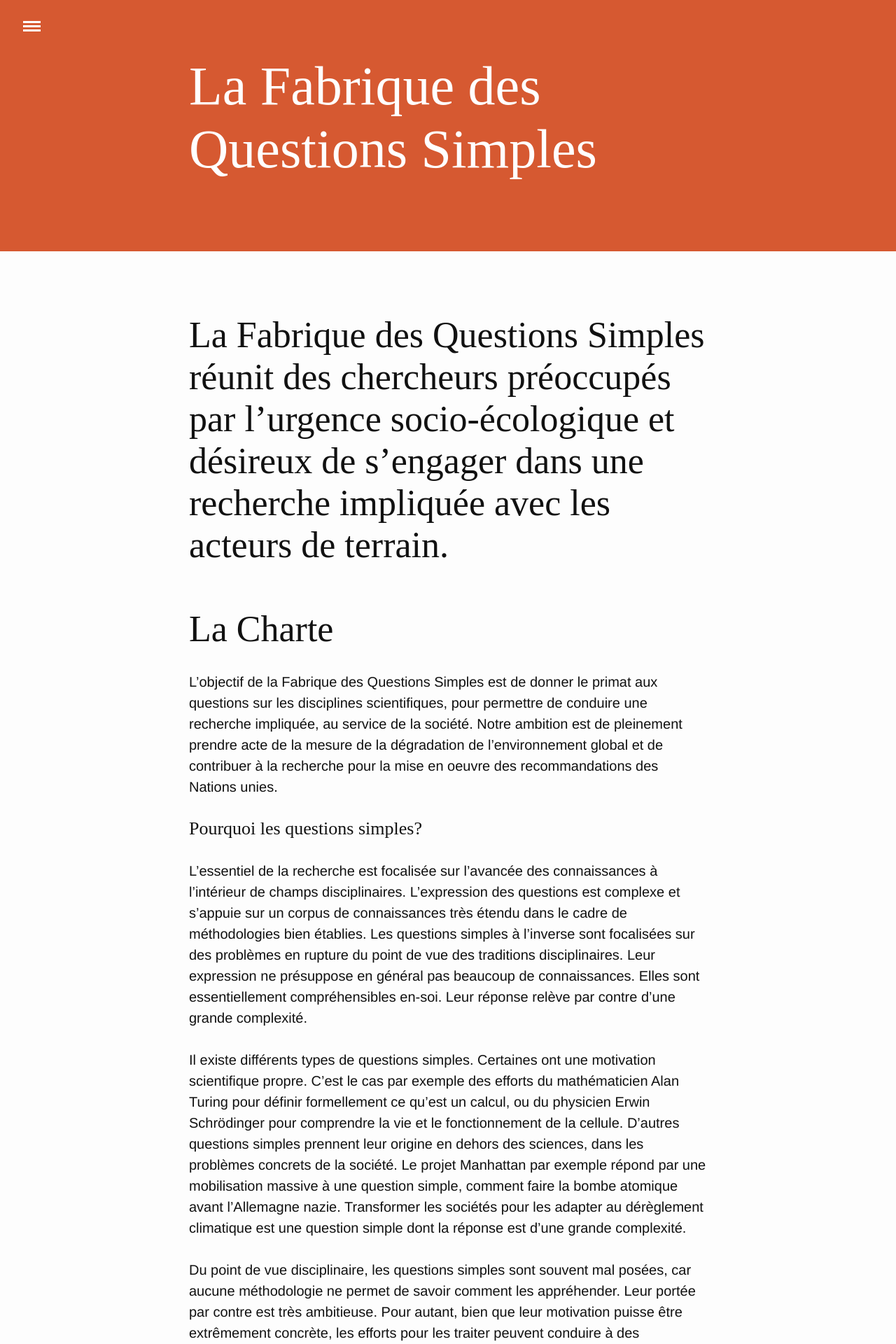
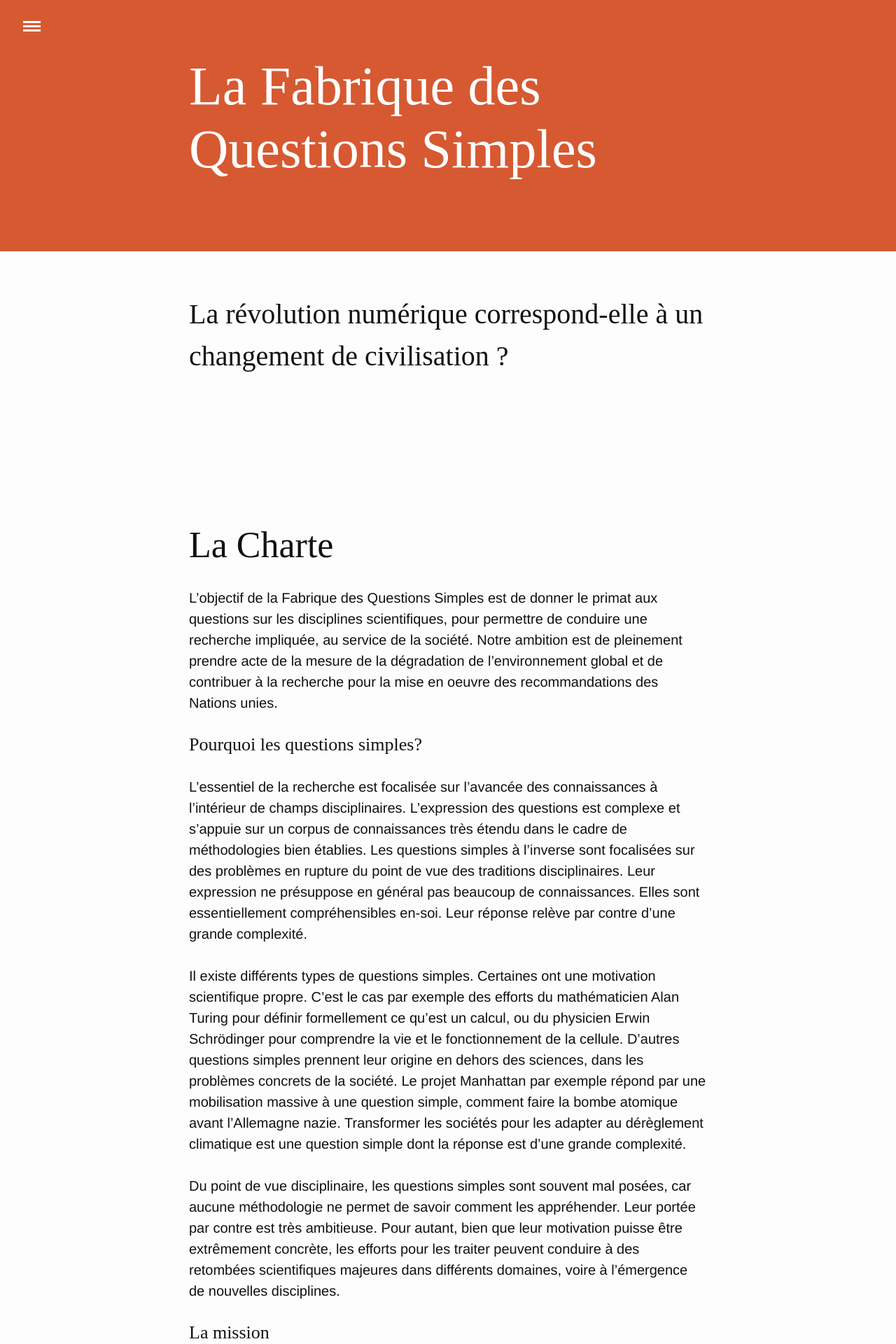
Before and after one commit to clemsos/simple-question.org, a Jekyll site: the page built from index.md, in a window 1280 px wide. Shown: the top 1920 px of the page at 70% size. Built offline with Jekyll 4.4.1, drawn with Linux system fonts in a browser that asks for light colours.

Commit message:
include list of questions

```diff
--- a/_data/questions.yml
+++ b/_data/questions.yml
@@ -1,8 +1,8 @@
+- "Qu'est-ce qu'une société résiliente ?"
+- "Comment les institutions scientifiques doivent-elles s'organiser pour répondre aux défis écologiques ?"
+- "La révolution numérique correspond-elle à un changement de civilisation ?"
 - "Pourquoi le numérique connaît une croissance aussi rapide ?"
-- "La révolution numérique correspond-elle à un changement de civilisation ?"
 - "Comment traduire les recommandations du GIEC en politiques publiques ?"
-- "Comment les institutions scientifiques doivent-elles s'organiser pour répondre aux défis écologiques ?"
-- "Qu'est-ce qu'une société résiliente ?"
 - "Pourquoi le numérique est contemporain de la prise de conscience des limites ?"
 - "Comment co-exister dans un environnement dégradé ?"
 - "Quel équilibre trouver entre développement personnel et impacts globaux ?"
--- /dev/null
+++ b/_includes/questions.html
@@ -0,0 +1,29 @@
+<ul class="questions">
+  {% for q in site.data.questions %}
+    <li class="question" style="overflow: hidden; height:0; opacity:0">
+      <h3>{{q}}</h3>
+    </li>
+  {% endfor %}
+</ul>
+
+<script>
+
+  const speed = 2500
+  const qs = document.querySelectorAll("li.question")
+  console.log(qs)
+
+  var i = 0;
+  const nextQuestion = () =>  {
+    qs[i].style.opacity = 0
+    qs[i].style.height = 0
+    if (i < qs.length -1) i++
+    else i = 0
+    qs[i].style.opacity = 1
+    qs[i].style.height = "15em"
+  }
+
+  nextQuestion() // show first question
+
+  setInterval(nextQuestion, speed) // loop
+
+</script>
--- a/_layouts/page.html
+++ b/_layouts/page.html
@@ -3,11 +3,14 @@
 ---
 <article class="post">
   <div class="post-content">
+    {% if page.title %}
     <header class="post-header">
       <h2 class="post-title" itemprop="name headline">
         {{ page.title }}
       </h2>
     </header>
+    {% endif %}
+
     {{ content }}
   </div>
 </article>
--- a/_sass/base.scss
+++ b/_sass/base.scss
@@ -100,8 +100,8 @@
   color: $brand-color;
   text-decoration: none;
 
-  -webkit-transition: 0.8s;
-  transition: 0.8s;
+  -webkit-transition: color 0.8s;
+  transition: color 0.8s;
 
   &:visited {
     color: darken($brand-color, 15%);
--- a/css/main.scss
+++ b/css/main.scss
@@ -166,7 +166,6 @@
   }
 }
 
-
 .circular {
   width: $circle_size*2;
   height: $circle_size*2;
@@ -174,3 +173,24 @@
   -webkit-border-radius: $circle_size;
   -moz-border-radius: $circle_size;
 }
+
+.questions {
+  padding: 0;
+  margin: 0;
+  // border-bottom: 1px solid #555;
+}
+
+.question {
+  transition: opacity .5s ease-in-out;
+  transition: color .5s ease-in-out;
+
+  &:hover {
+    opacity: .5;
+    color: $primary-color;
+  }
+
+  h3 {
+    font-size: 2em;
+    line-height: 1.5em;
+  }
+}
--- a/index.md
+++ b/index.md
@@ -4,7 +4,7 @@
 ---
 
 <div id="intro">
-  <h2>{{ site.description }}</h2>
+  {% include questions.html %}
 </div>
 
 ## La Charte
```
